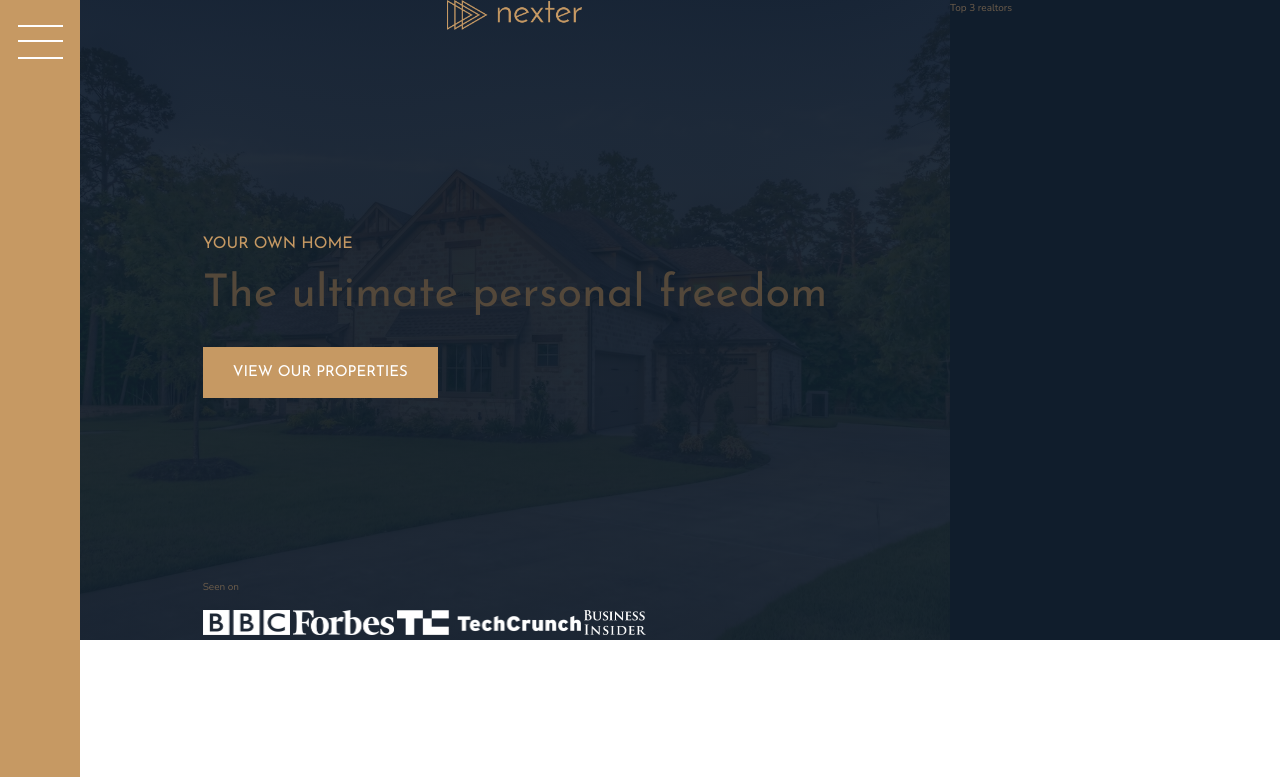
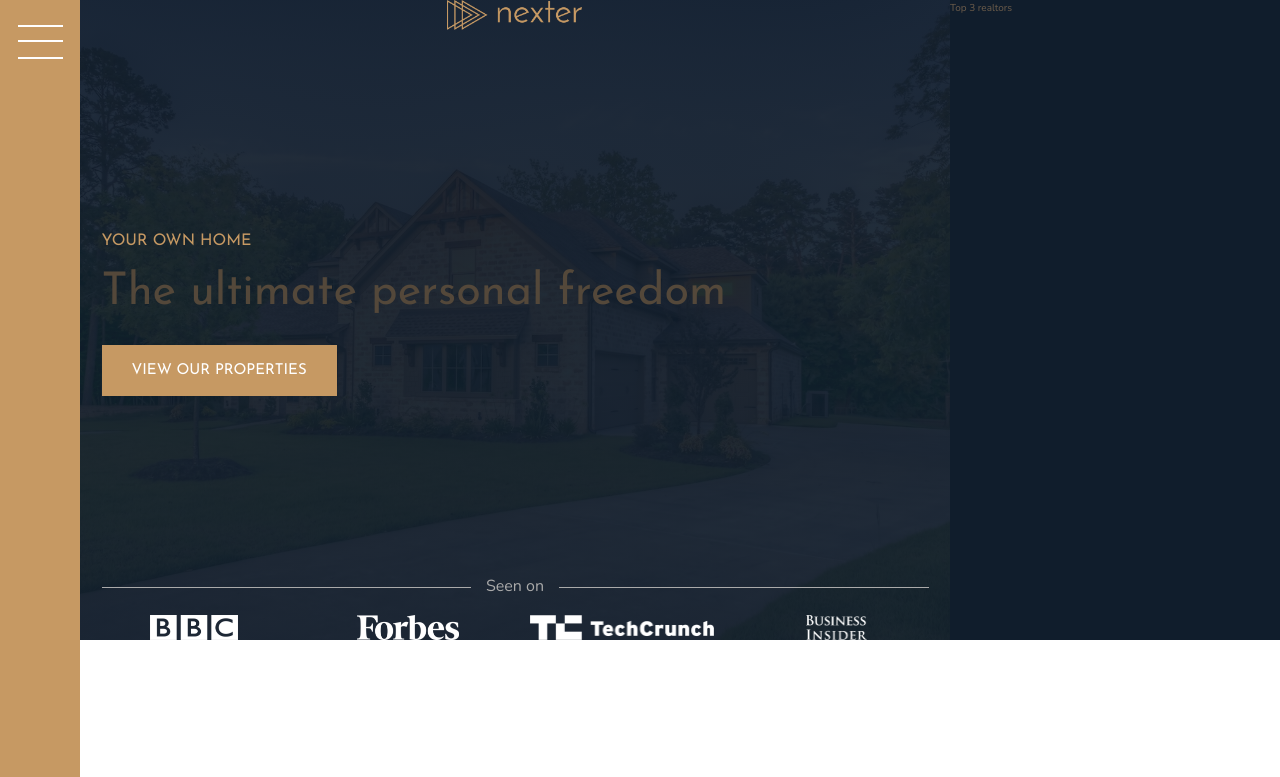
Before and after one commit to Hankscr459/CSS_Playground, a website: page Nexter/index.html in a window 1280 px wide. Shown: the top 777 px of the page. Drawn offline with nearby package versions, Linux system fonts and the light colour scheme.

Commit message:
Building the Header - Part 2

```diff
--- a/Nexter/sass/_header.scss
+++ b/Nexter/sass/_header.scss
@@ -22,10 +22,28 @@
     }
 
     &__seenon-text {
+        display: grid;
+        grid-template-columns: 1fr max-content 1fr;
+        grid-column-gap: 1.5rem;
+        align-items: center;
 
+        font-size: 1.6rem;
+        color: $color-grey-light-2;
+
+        &::before,
+        &::after {
+            content: "";
+            height: 1px;
+            display: block;
+            background-color: currentColor;
+        }
     }
 
     &__seenon-logos {
+        display: grid;
+        grid-template-columns: repeat(4, 1fr);
+        grid-column-gap: 3rem;
+        justify-items: center;
         img {
             height: 2.5rem;
         }
```
Also changed, not shown: Nexter/css/style.css.
